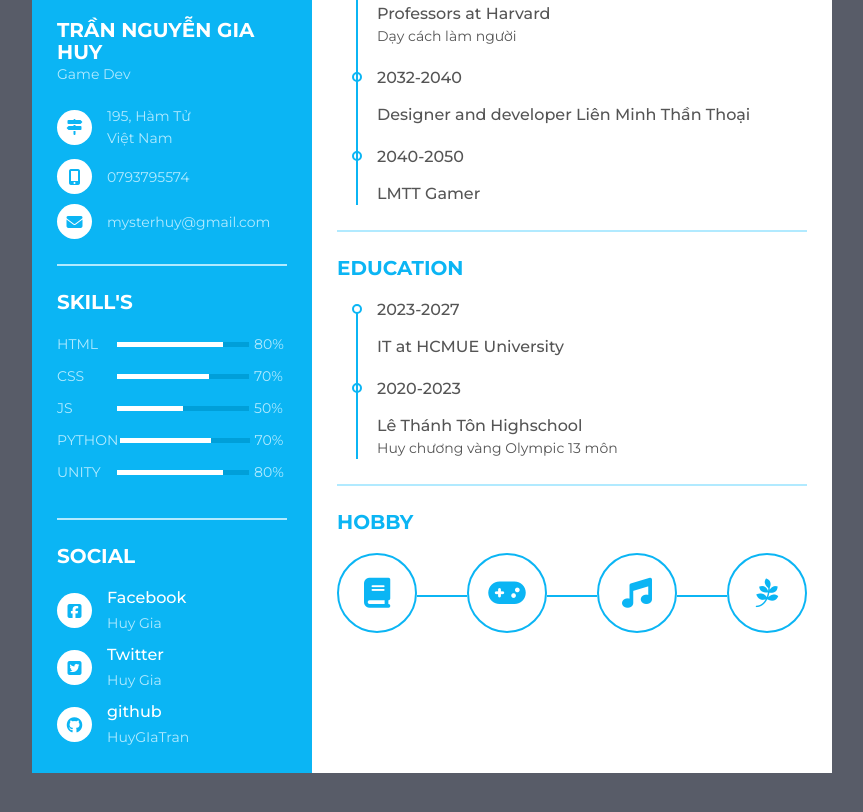
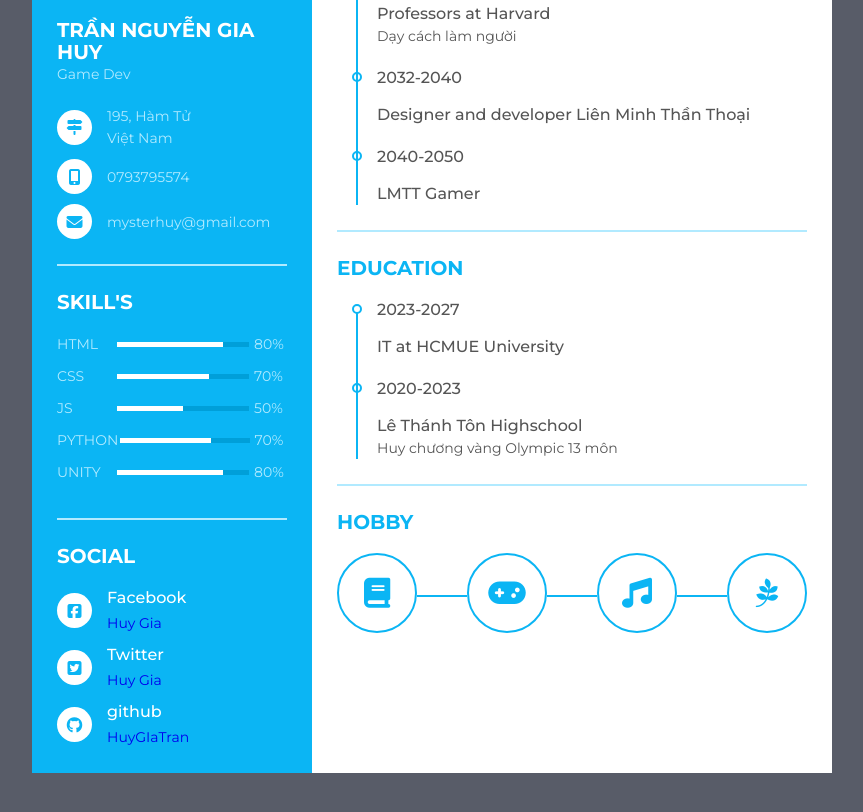
Before and after one commit to HuyGiaTran/MyCV, a plain HTML site: page index.html in a window 1280 px wide. Shown: the part 336-1148 px from the top of the page, without its empty margins (208-1071 px from the left). Drawn offline with Linux system fonts and the light colour scheme.

Commit message:
Update index.html link

```diff
--- a/index.html
+++ b/index.html
@@ -5,6 +5,9 @@
     <meta name="viewport" content="width=device-width, initial-scale=1.0">
     <link rel="stylesheet" href="./style.css">
     <title>My CV</title>
+    <style type="text/css">
+        a:visited{color:rgba(100, 118, 200, 0.5)}
+    </style>
 </head>
 <body>
     <script src="https://kit.fontawesome.com/b99e675b6e.js"></script>
@@ -110,7 +113,7 @@
              </div>
              <div class="data">
                <p class="semi-bold">Facebook</p>
-               <p>Huy Gia</p>
+               <a style="text-decoration: none;" href="https://www.facebook.com/?tab=account&section=username" target="_blank"><p>Huy Gia</p></a>
              </div>
            </li>
            <li>
@@ -119,7 +122,7 @@
              </div>
              <div class="data">
                <p class="semi-bold">Twitter</p>
-               <p>Huy Gia</p>
+               <a style="text-decoration: none;" href="https://twitter.com/home?lang=vi" target="_blank"><p>Huy Gia</p></a>
              </div>
            </li>
            <li>
@@ -128,7 +131,7 @@
              </div>
              <div class="data">
                <p class="semi-bold">github</p>
-               <p>HuyGIaTran</p>
+               <a style="text-decoration: none;" href="https://github.com/HuyGiaTran" target="_blank"><p>HuyGIaTran</p></a>
              </div>
            </li>
          </ul>
```
